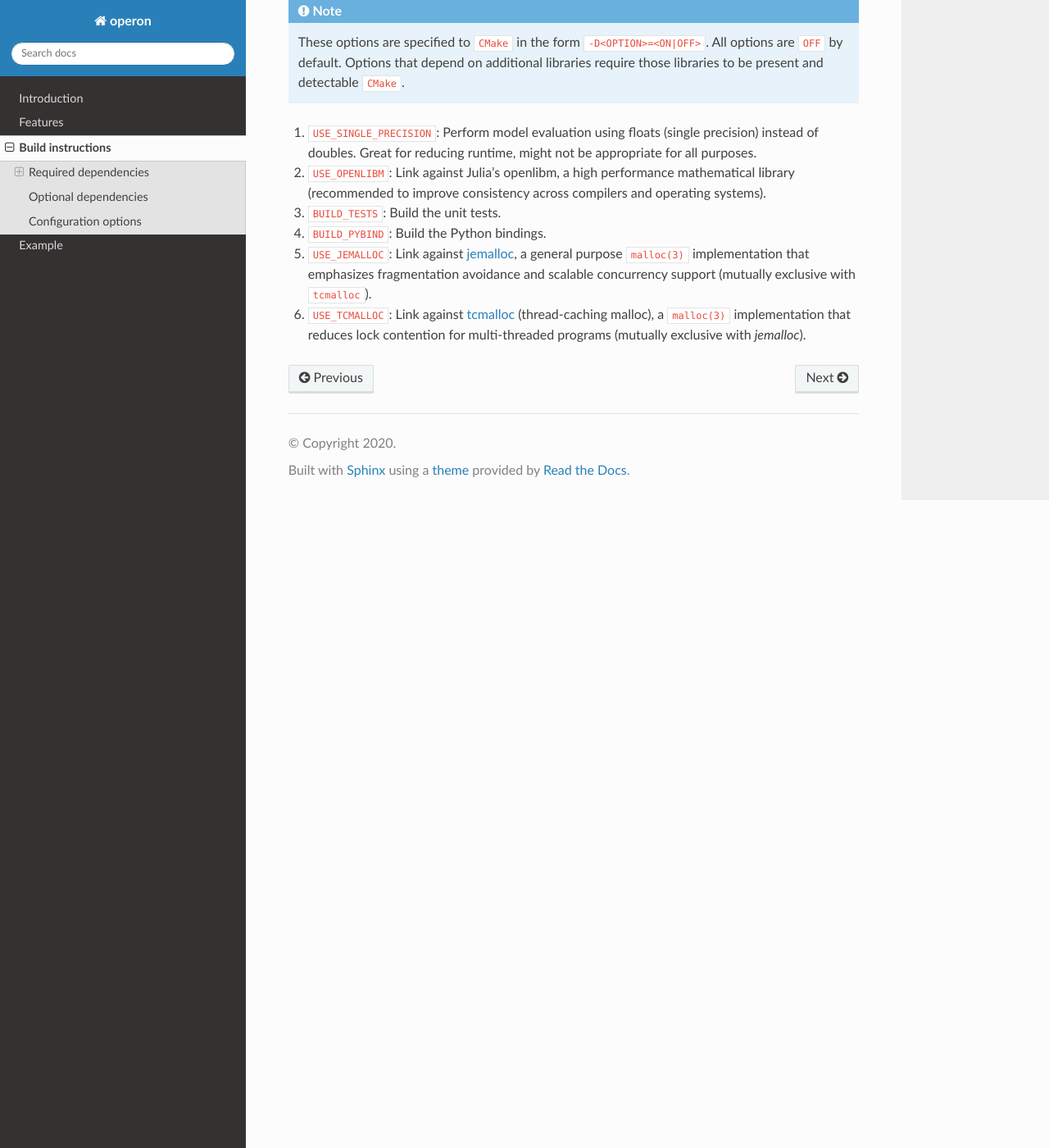
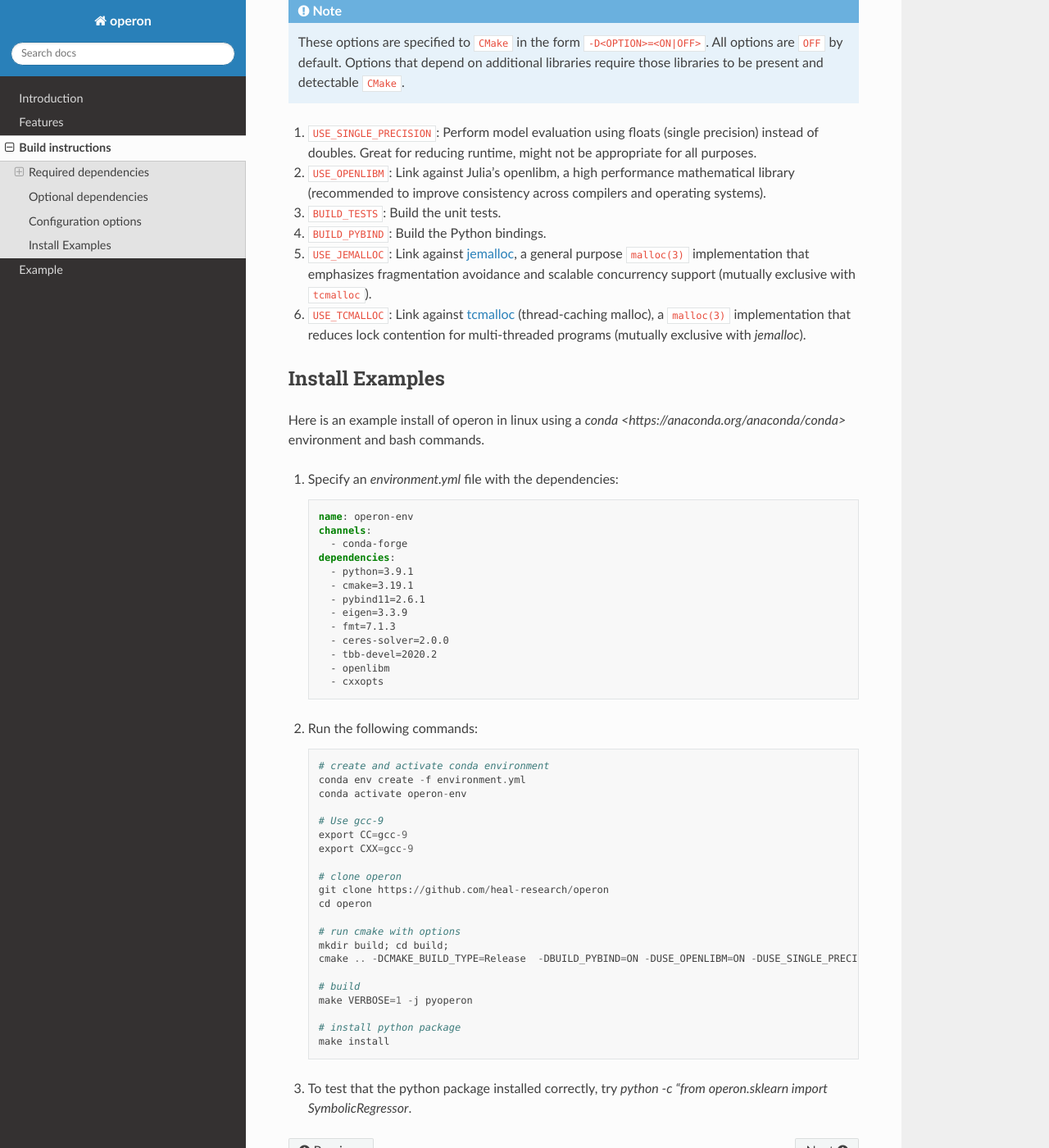
Before and after one commit to heal-research/operon, a Sphinx documentation site: the page built from docs/build.rst, in a window 1280 px wide and 1400 px high, scrolled down 965 px. Shown: the whole window at 82% size. Built offline with Sphinx 7.4.7 and the Read the Docs theme 2.0.0, drawn with Linux system fonts in a browser that asks for light colours.

Commit message:
adds linux install example mentioned in issue #7

```diff
--- a/docs/build.rst
+++ b/docs/build.rst
@@ -42,3 +42,54 @@ Configuration options
 #. ``BUILD_PYBIND``: Build the Python bindings.
 #. ``USE_JEMALLOC``: Link against `jemalloc <http://jemalloc.net/>`_, a general purpose ``malloc(3)`` implementation that emphasizes fragmentation avoidance and scalable concurrency support (mutually exclusive with ``tcmalloc``).
 #. ``USE_TCMALLOC``: Link against `tcmalloc <https://google.github.io/tcmalloc/>`_ (thread-caching malloc), a ``malloc(3)`` implementation that reduces lock contention for multi-threaded programs (mutually exclusive with `jemalloc`).
+
+Install Examples
+^^^^^^^^^^^^^^^^
+
+Here is an example install of operon in linux using a `conda <https://anaconda.org/anaconda/conda>` environment and bash commands.
+
+1. Specify an `environment.yml` file with the dependencies:
+
+   .. code-block:: yaml
+
+      name: operon-env
+      channels:
+        - conda-forge
+      dependencies:
+        - python=3.9.1
+        - cmake=3.19.1
+        - pybind11=2.6.1
+        - eigen=3.3.9
+        - fmt=7.1.3
+        - ceres-solver=2.0.0
+        - tbb-devel=2020.2
+        - openlibm
+        - cxxopts
+
+2. Run the following commands:
+
+   .. code-block:: Python
+
+      # create and activate conda environment
+      conda env create -f environment.yml
+      conda activate operon-env
+
+      # Use gcc-9
+      export CC=gcc-9
+      export CXX=gcc-9
+
+      # clone operon
+      git clone https://github.com/heal-research/operon
+      cd operon
+
+      # run cmake with options
+      mkdir build; cd build;
+      cmake .. -DCMAKE_BUILD_TYPE=Release  -DBUILD_PYBIND=ON -DUSE_OPENLIBM=ON -DUSE_SINGLE_PRECISION=ON -DCERES_TINY_SOLVER=ON
+
+      # build
+      make VERBOSE=1 -j pyoperon
+
+      # install python package
+      make install
+
+3. To test that the python package installed correctly, try `python -c "from operon.sklearn import SymbolicRegressor`.
```
